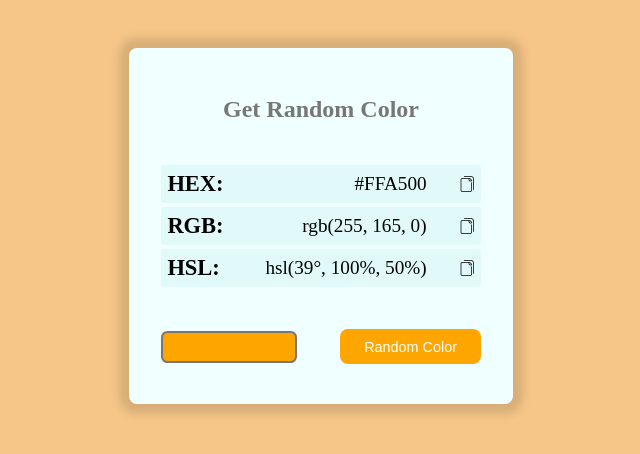
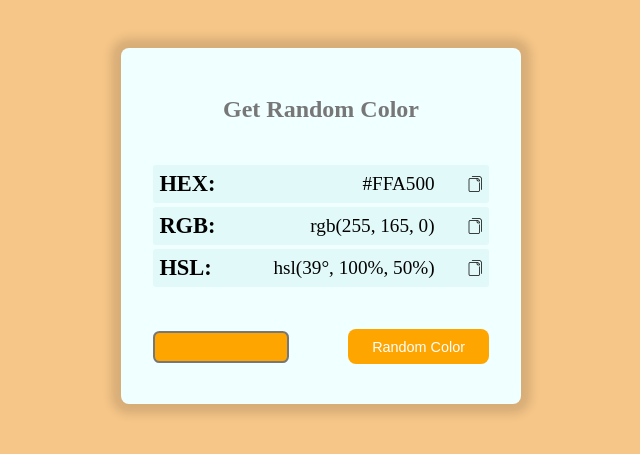
Before and after one commit to eskuye11/colors, a plain HTML site: page index.html in a window 1280 px wide. Shown: the whole page, without its empty margins (319-959 px from the left). Drawn offline with Linux system fonts and the light colour scheme.

Commit message:
Update styles.css
container 25rem

```diff
--- a/styles.css
+++ b/styles.css
@@ -14,7 +14,7 @@ body {
 
 .container {
   background-color: azure;
-  width: 24rem;
+  width: 25rem;
   margin-top: 3rem;
   border-radius: 0.5rem;
   padding: 1.5rem 2rem;
```
